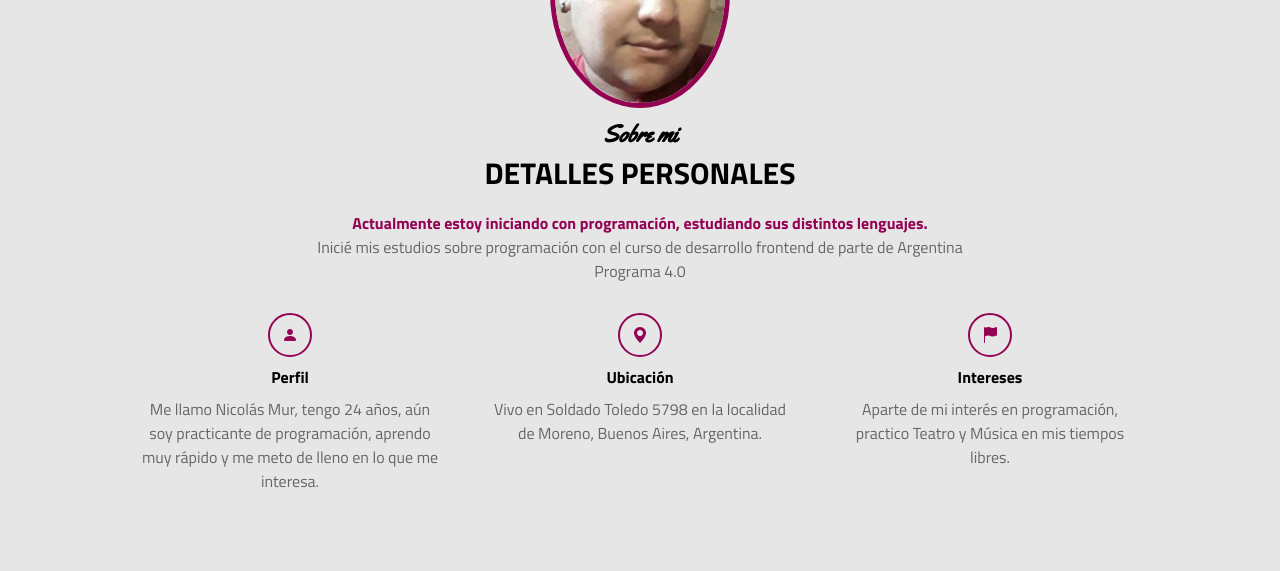
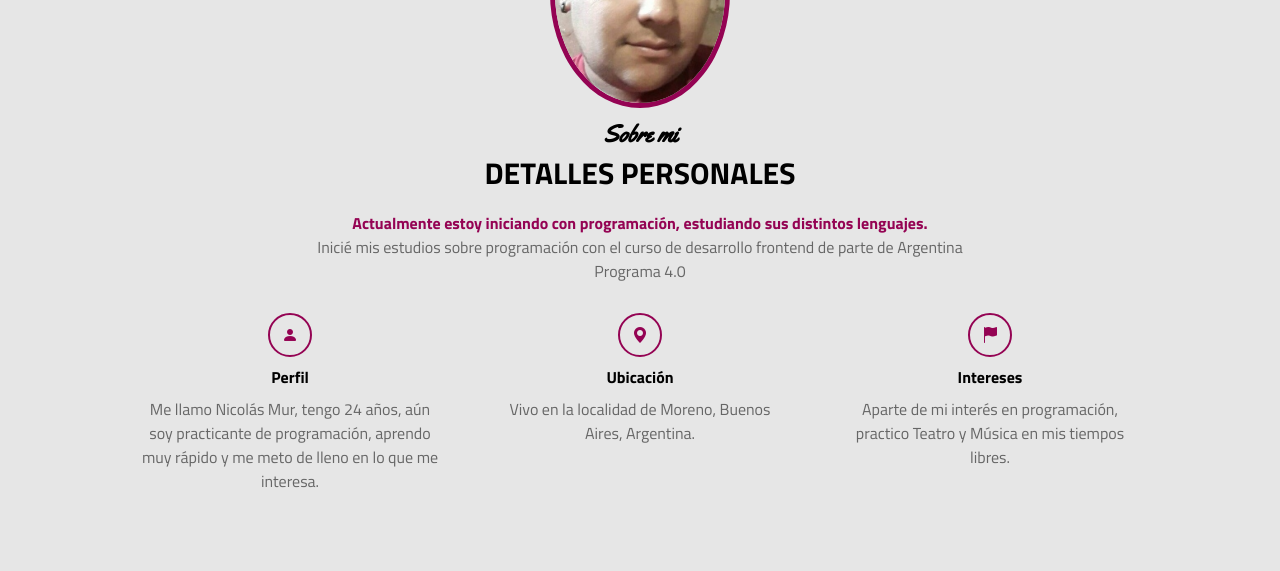
Before and after one commit to NicolasMur/NicolasMur.github.io, a plain HTML site: page Index.html in a window 1280 px wide. Shown: the part 443-1014 px from the top of the page. Drawn offline with nearby package versions, Linux system fonts and the light colour scheme; a web font is replaced by a local one.

Commit message:
Saqué mí dirección

```diff
--- a/Index.html
+++ b/Index.html
@@ -58,7 +58,7 @@
                 <div class="col">
                     <i class="bi bi-geo-alt-fill"></i>
                     <span class="titulo-detalle">Ubicación</span>
-                    <p>Vivo en Soldado Toledo 5798 en la localidad de Moreno, Buenos Aires, Argentina.</p>
+                    <p>Vivo en la localidad de Moreno, Buenos Aires, Argentina.</p>
                 </div>
                 <div class="col">
                     <i class="bi bi-flag-fill"></i>
```
